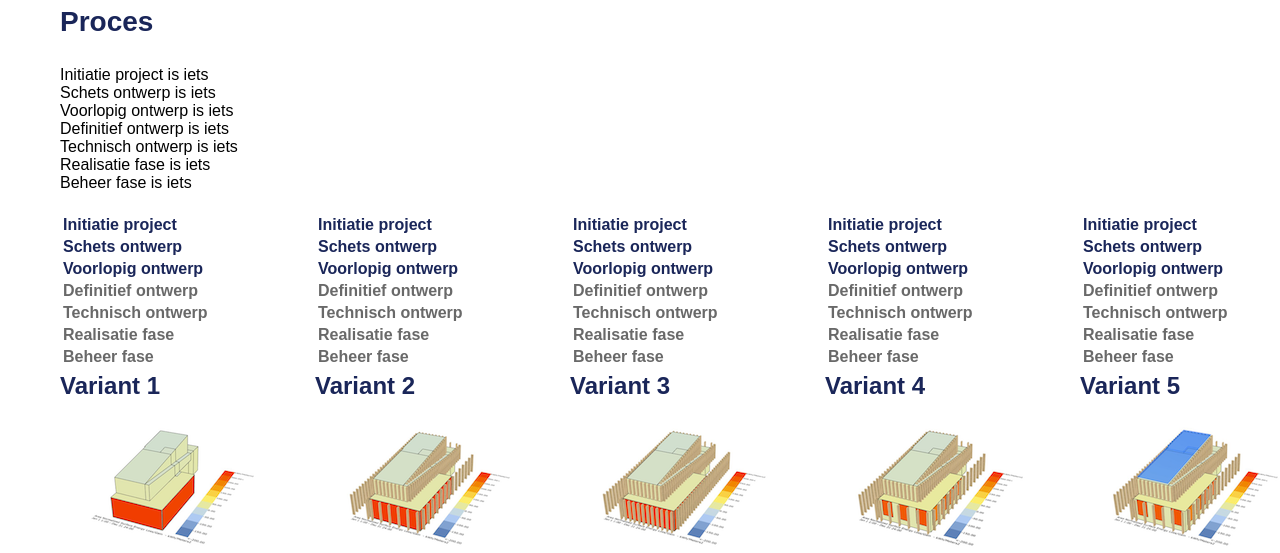
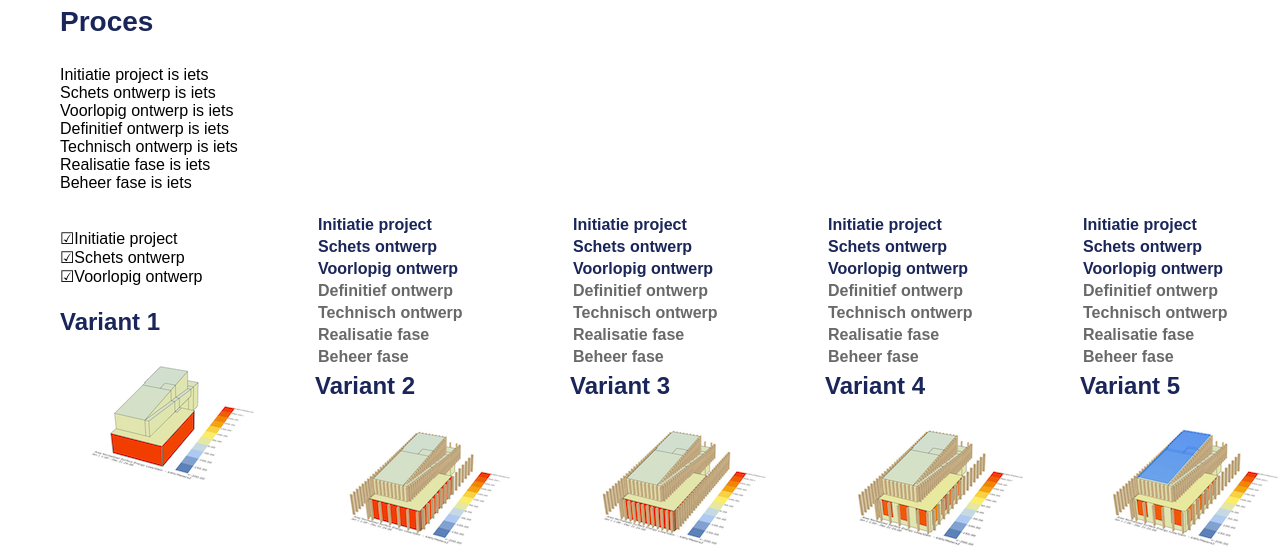
Before and after one commit to OMRTech/Vondeltuin, a plain HTML site: page proces.html in a window 1280 px wide. Shown: the part 180-733 px from the top of the page. Drawn offline with nearby package versions, Linux system fonts and the light colour scheme.

Commit message:
Update proces.html

```diff
--- a/proces.html
+++ b/proces.html
@@ -58,28 +58,13 @@
       </div>
 
     <div class="var1">
-      <table id="info"><tr>
-        <th id="done">Initiatie project</th>
-      </tr>
-      <tr>
-        <th id="done">Schets ontwerp</th>
-      </tr>
-      <tr>
-        <th id="done">Voorlopig ontwerp</th>
-      </tr>
-      <tr>
-        <th>Definitief ontwerp</th>
-      </tr>
-      <tr>
-        <th>Technisch ontwerp</th>
-      </tr>
-      <tr>
-        <th>Realisatie fase</th>
-      </tr>
-      <tr>
-        <th>Beheer fase</th>
-      </tr>
-    </table>
+
+        <p> <span>&#9745;</span>Initiatie project<br>
+
+        <span>&#9745;</span>Schets ontwerp<br>
+
+        <span>&#9745;</span>Voorlopig ontwerp</p>
+
         <h1><a id="page" href="index.html">Variant 1</a></h1>
         <img class="img_var" src="./images/Variant1_small.png">
     </div>
```
